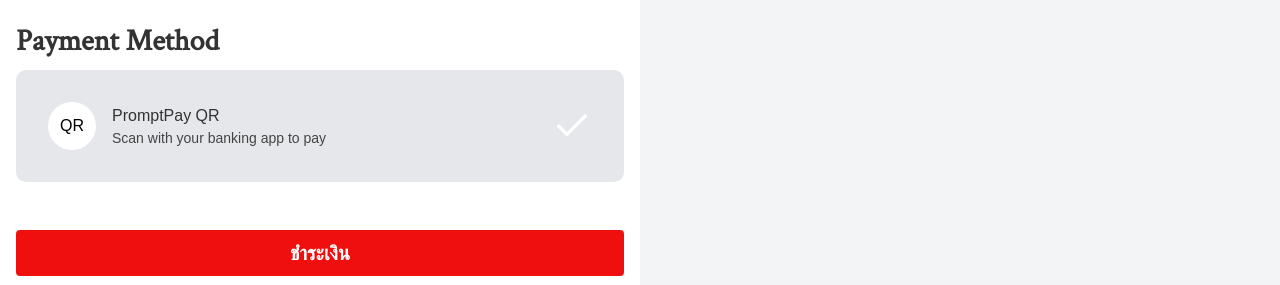
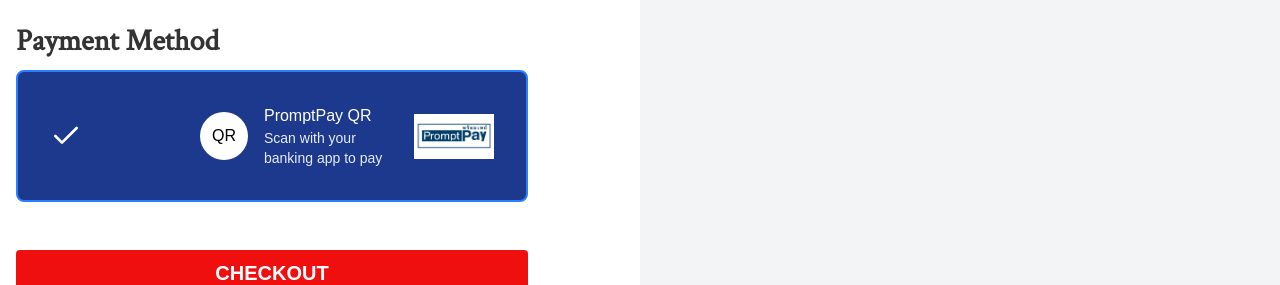
Before and after one commit to Nick810/nextjs-local-supply-network, a Next.js app: page /en/checkout in a window 1280 px wide. Shown: the part 515-800 px from the top of the page. Built offline with nearby package versions, Linux system fonts and the light colour scheme; no server answers; a web font is replaced by a local one; what @shopify/graphql-client would draw is missing.

Commit message:
fix some minore bugs

```diff
--- a/app/[lang]/dictionaries/en.json
+++ b/app/[lang]/dictionaries/en.json
@@ -46,6 +46,9 @@
     "sizes": "Sizes",
     "quantity": "Quantity",
     "details": "Details",
+    "adding_product": {
+      "completed": "Added to Cart"
+    },
     "recommended_products": {
       "title": "You may also like"
     }
@@ -96,6 +99,10 @@
       "title": "Payment Method",
       "method": "PromptPay QR",
       "description": "Scan with your banking app to pay"
+    },
+    "button": {
+      "submit": "Checkout",
+      "submitting": "Checking out..."
     }
   },
   "404": {
--- a/app/[lang]/dictionaries/th.json
+++ b/app/[lang]/dictionaries/th.json
@@ -49,6 +49,9 @@
     "sizes": "ขนาด",
     "quantity": "จำนวน",
     "details": "รายละเอียด",
+    "adding_product": {
+      "completed": "ใส่ตะกร้าเรียบร้อย"
+    },
     "recommended_products": {
       "title": "คุณอาจสนใจ"
     }
@@ -99,6 +102,10 @@
       "title": "วิธีชำระเงิน",
       "method": "พร้อมเพย์ คิวอาร์",
       "description": "สแกนจ่ายผ่านแอปธนาคาร"
+    },
+    "button": {
+      "submit": "ชำระเงิน",
+      "submitting": "กำลังบันทึก..."
     }
   },
   "menu": {
--- a/app/api/create-order/route.ts
+++ b/app/api/create-order/route.ts
@@ -40,7 +40,7 @@
         variant_id: i.variantId,
         title: i.title,
         price: Number(i.price),
-        quantity: 1,
+        quantity: Number(i.quantity) || 1,
         image: i.image,
         size: i.varaintTitle.split('/')[1]?.trim(),
         color: i.varaintTitle.split('/')[0]?.trim() === 'Default Title' ? null : i.varaintTitle.split('/')[0]?.trim()
@@ -75,6 +75,7 @@
           items: items.map((i: any) => ({
             title: i.title,
             price: i.price,
+            quantity: Number(i.quantity) || 1,
             color: i.varaintTitle.split('/')[0]?.trim() === 'Default Title' ? null : i.varaintTitle.split('/')[0]?.trim(),
             size: i.varaintTitle.split('/')[1]?.trim(),
           })),
--- a/app/components/checkout.tsx
+++ b/app/components/checkout.tsx
@@ -9,6 +9,8 @@
 import { useTranslations } from "next-intl"
 import { useCartStore } from '../lib/shopify/cart/cart-store'
 import { toast } from 'sonner'
+import PromptpayLogo from '@/public/promptpay-logo.png'
+import Image from 'next/image'
 
 type Props = {
   lang: string
@@ -151,6 +153,7 @@
       title: item.title,
       price: item.price,
       image: item.image,
+      quantity: item.quantity,
       varaintTitle: item.varaintTitle
     }))
 
@@ -283,18 +286,22 @@
           <h2 className="text-3xl font-bold mb-4!">
             {t('payment_method.title')}
           </h2>
-          <div className="bg-gray-200 text-white p-8 rounded-lg">
+          <div className="bg-blue-900 text-white p-8 rounded-md border-2 border-blue-500 max-w-lg">
             <div className="flex items-center justify-between">
-              <div className="flex items-center gap-4">
+              <Check className="w-8 h-8" />
+              <div className="flex items-center gap-4 g">
                 <div className="bg-white p-3 rounded-full text-black">
                   QR
                 </div>
                 <div>
-                  <p className="font-bold">{t('payment_method.method')}</p>
-                  <p className="text-sm opacity-90">{t('payment_method.description')}</p>
+                  <p className="font-bold text-white!">{t('payment_method.method')}</p>
+                  <p className="text-sm opacity-90 text-white!">{t('payment_method.description')}</p>
+                </div>
+                <div className='relative aspect-video w-full max-w-20'>
+                  <Image src={PromptpayLogo} alt="" fill/>
                 </div>
               </div>
-              <Check className="w-10 h-10" />
+
             </div>
           </div>
         </section>
@@ -302,9 +309,9 @@
         <button
           type="submit"
           disabled={isSubmitting || !selectedProvCode || !selectedDistCode}
-          className="btn bg-accent"
+          className="btn bg-accent max-w-lg"
         >
-          {isSubmitting ? 'กำลังบันทึก...' : 'ชำระเงิน'}
+          {isSubmitting ? t('button.submitting') : t('button.submit')}
         </button>
       </form>
     </div>
--- a/app/components/header.tsx
+++ b/app/components/header.tsx
@@ -1,7 +1,7 @@
 'use client';
 
 import Hamburger from "hamburger-react"
-import { FC, useState } from "react";
+import { FC, useEffect, useState } from "react";
 import MobileNav from "./mobilenav";
 import Cart from "./cart";
 import Link from "next/link";
@@ -11,7 +11,6 @@
 import { useCartStore } from '@/app/lib/shopify/cart/cart-store'
 import DesktopMenu from "./desktop-menu";
 import LangSelector from "./lang-selector";
-// import { TextData } from "./banner";
 
 interface HeaderProps {
   lang: string
@@ -20,7 +19,23 @@
 const Header: FC<HeaderProps> = ({ lang }) => {
   const [isOpen, setOpen] = useState<boolean>(false);
   const [isCartOpen, setCartOpen] = useState<boolean>(false);
-  const items = useCartStore(s => s.items);
+  const [cartItems, setCartItems] = useState(() => useCartStore.getState().items)
+  const [totalQuantity, setTotalQuantity] = useState(0)
+
+  useEffect(() => {
+    const unsubscribe = useCartStore.subscribe(
+      (state) => {
+        const items = state.items
+        setCartItems(items)
+        setTotalQuantity(items.reduce((sum, item) => sum + (item.quantity || 1), 0))
+      }
+    )
+
+    const initialItems = useCartStore.getState().items
+    setTotalQuantity(initialItems.reduce((sum, item) => sum + (item.quantity || 1), 0))
+
+    return unsubscribe
+  }, [])
 
   return (
     <>
@@ -43,7 +58,11 @@
             <LangSelector currentLang={lang} />
             <DesktopMenu lang={lang} />
             <button onClick={() => setCartOpen(true)} className="text-black cursor-pointer relative lg:shrink-0">
-              { !!items.length && (<div className="absolute top-1/2 left-1/2 -translate-x-1/2 -translate-y-1/2 bg-rose-600 w-4 h-4 flex justify-center items-center text-white rounded-full text-[0.5rem]">{ items.length }</div>) }
+              {totalQuantity > 0 && (
+                <div className="absolute top-[60%] left-1/2 -translate-x-1/2 -translate-y-1/2 bg-rose-600 w-4 h-4 flex justify-center items-center text-white rounded-full text-[0.5rem]">
+                  {totalQuantity}
+                </div>
+              )}
               <Image src={Bag} alt="Shopping Cart Icon" width={28} height={28} priority />
             </button>
           </div>
--- a/app/components/order-summary.tsx
+++ b/app/components/order-summary.tsx
@@ -33,6 +33,7 @@
             {
             items.map((item) => {
               const [color, size] = item.varaintTitle.split('/');
+              const { quantity } = item;
 
               return (
                 <li
@@ -46,6 +47,7 @@
                         alt={item.title}
                         className="object-cover rounded-md"
                         />
+                      <span className="absolute -top-3 z-10 -right-3 py-1 px-2 bg-white border border-gray-500 rounded-full text-xs">{ quantity }</span>
                     </div>
 
                     <div className="flex-1 flex flex-col gap-1">
--- a/app/components/product/product.tsx
+++ b/app/components/product/product.tsx
@@ -13,6 +13,8 @@
 import Link from "next/link";
 import { VENDORS } from "@/app/lib/vendors";
 import { useTranslations } from "next-intl";
+import { toast } from 'sonner'
+
 
 interface ProductProps {
   lang: string;
@@ -79,6 +81,7 @@
     () => selectedVariant?.priceV2?.amount || "0",
     [selectedVariant]
   );
+  const t = useTranslations('product');
   const handleAddToCart = useCallback(() => {
     if (!selectedVariant || !selectedVariant.availableForSale) return;
     addItem({
@@ -89,12 +92,11 @@
       image: product!.images?.edges[0]?.node.url,
       quantity,
     });
-  }, [addItem, selectedVariant, quantity, product]);
+    toast.success(product?.title + ' ' + t('adding_product.completed'))
+  }, [addItem, selectedVariant, quantity, product, t]);
   const hasOneVariantAndDefaultTitle = variants.length === 1 && variants[0].title === 'Default Title'
 
   const OPTIONS: EmblaOptionsType = { axis: 'y' }
-
-  const t = useTranslations('product');
   const tBtn = useTranslations('button');
 
   const renderPurchaseSection = () => {
@@ -209,10 +211,6 @@
                 ))}
               </select>
 
-              {/* Custom dropdown arrow */}
-              <div className="pointer-events-none absolute inset-y-0 right-2 flex items-center text-gray-500 text-xs">
-                <Image src="/arrow-down.svg" alt="" width={16} height={16} priority />
-              </div>
             </div>
           </div>
         </div>
--- a/app/styles/globals.css
+++ b/app/styles/globals.css
@@ -208,7 +208,7 @@
    */
   width: 100%;
   display: block;
-  padding: 16px 48px;
+  padding: 20px 48px;
   color: white;
   border-radius: 4px;
   font-weight: bold;
```
Also changed, not shown: public/promptpay-logo.png (added).
